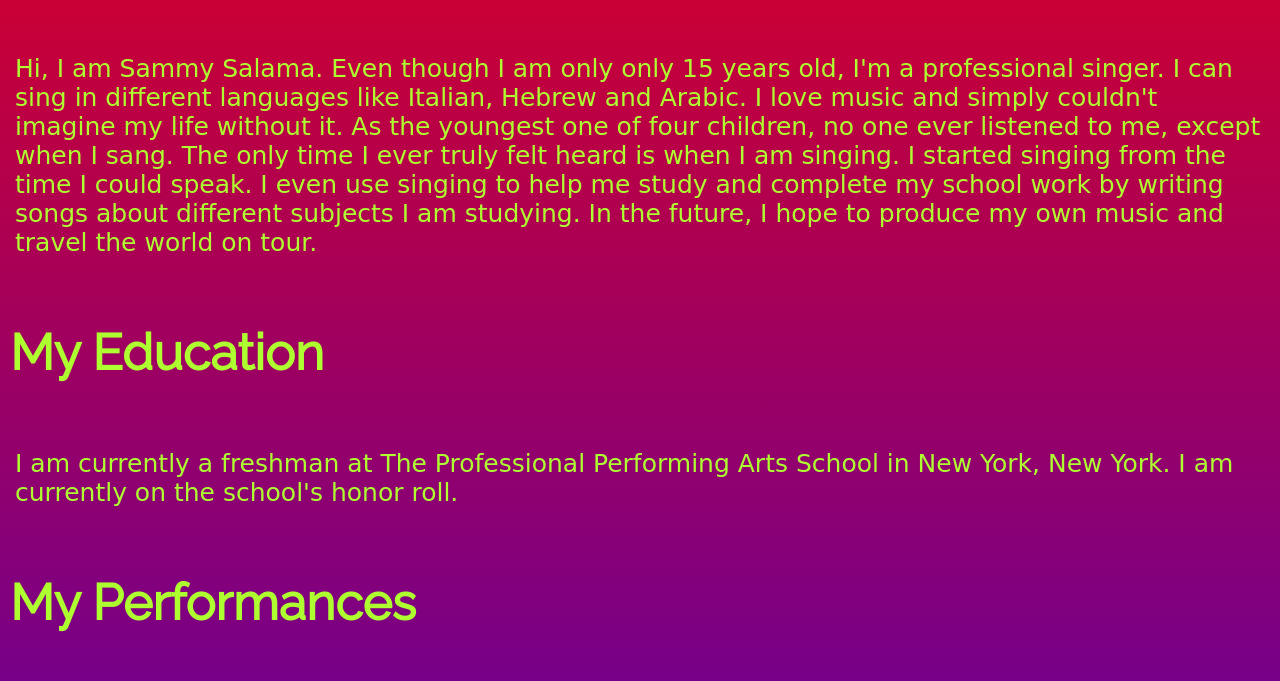
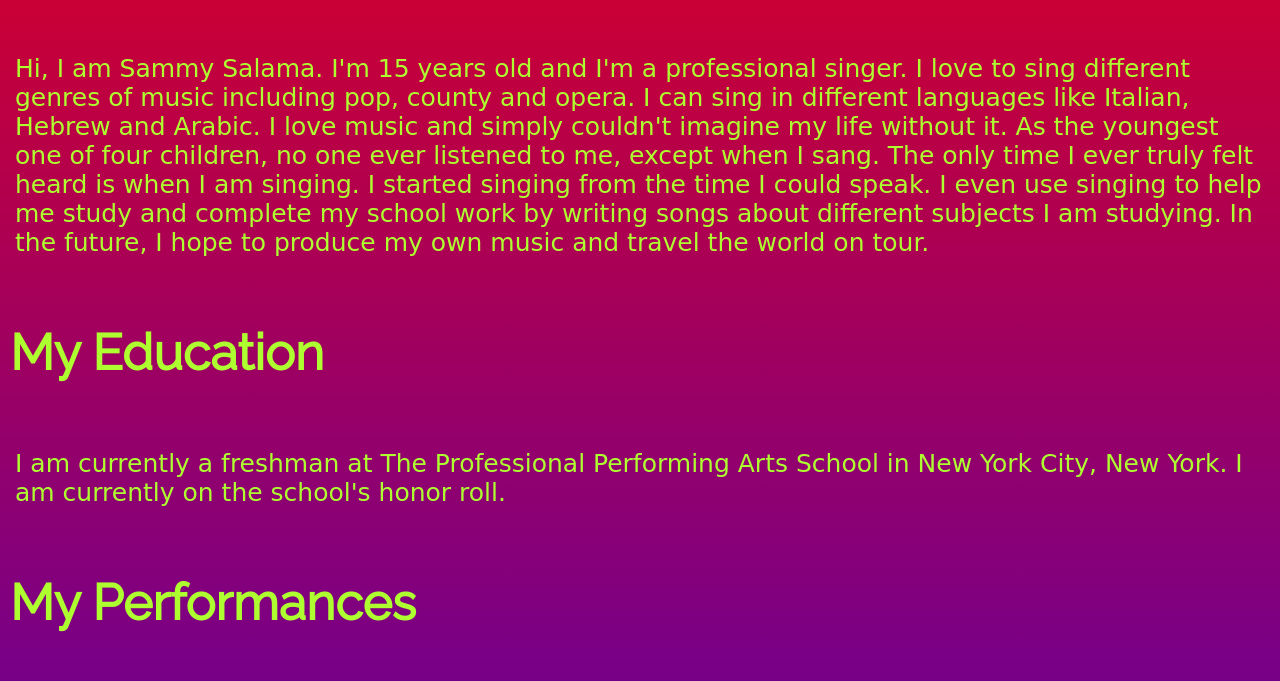
Before and after one commit to izzyASC5/Sammycode-, a plain HTML site: page index.html in a window 1280 px wide. Shown: the part 442-1123 px from the top of the page. Drawn offline with Linux system fonts and the light colour scheme; a web font is replaced by a local one.

Commit message:
grammmer update

```diff
--- a/index.html
+++ b/index.html
@@ -17,14 +17,15 @@
     </header>
     <h2> Who Am I? </h2>
     <p>
-    Hi, I am Sammy Salama. Even though I am only only 15 years old, I'm a professional singer. I can sing in different languages like Italian, Hebrew and Arabic. I love music and simply couldn't imagine my life without it.
+    Hi, I am Sammy Salama. I'm 15 years old and I'm a professional singer. I love to sing different genres of music including pop, county and opera.
+    I can sing in different languages like Italian, Hebrew and Arabic. I love music and simply couldn't imagine my life without it.
     As the youngest one of four children, no one ever listened to me, except when I sang. The only time I ever truly felt heard is when I am singing. I started singing from the time I could speak.
     I even use singing to help me study and complete my school work by writing songs about different subjects I am studying.
     In the future, I hope to produce my own music and travel the world on tour.
     </p>
 
 <h2> My Education</h2>
-<p>I am currently a freshman at The Professional Performing Arts School in New York, New York. I am currently on the school's honor roll.
+<p>I am currently a freshman at The Professional Performing Arts School in New York City, New York. I am currently on the school's honor roll.
 </p>
 <h2>My Performances</h2>
 <p>I have been part of multiple music groups and performed around the world. Some of my more
```
